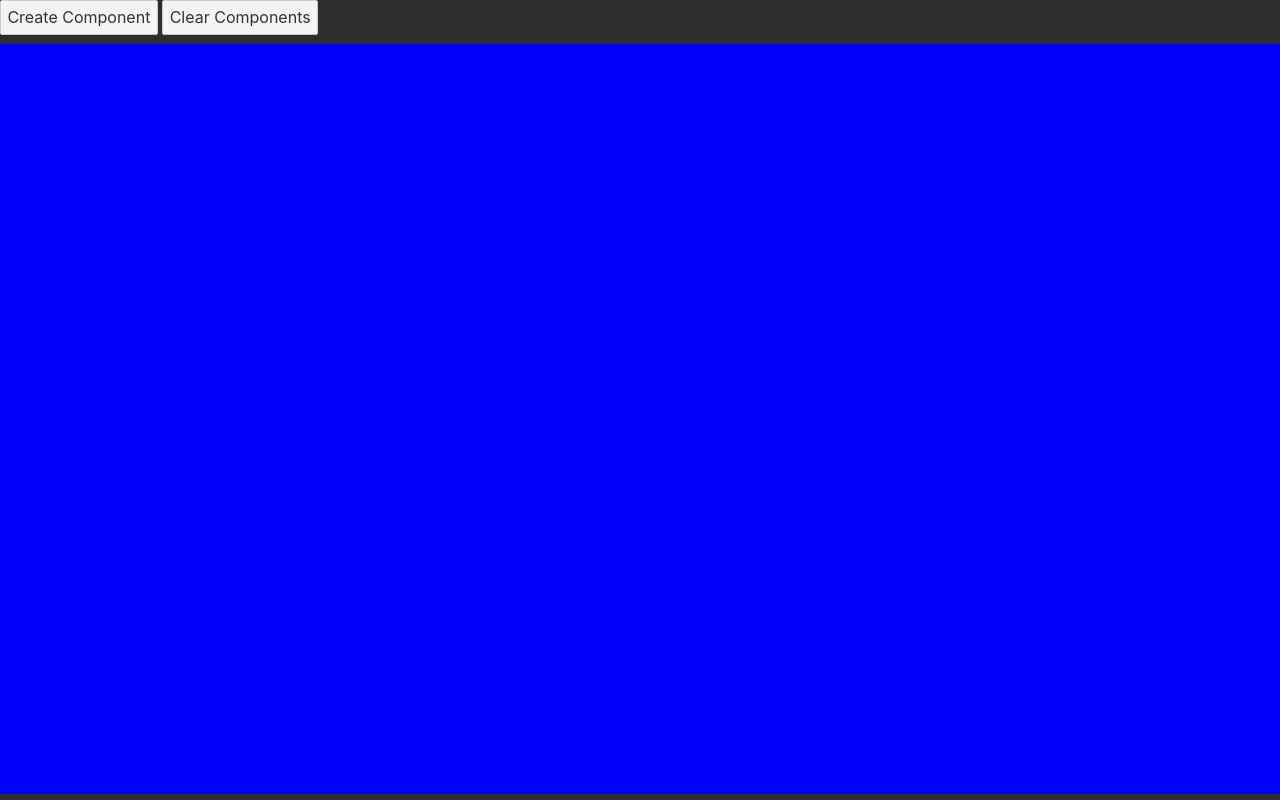
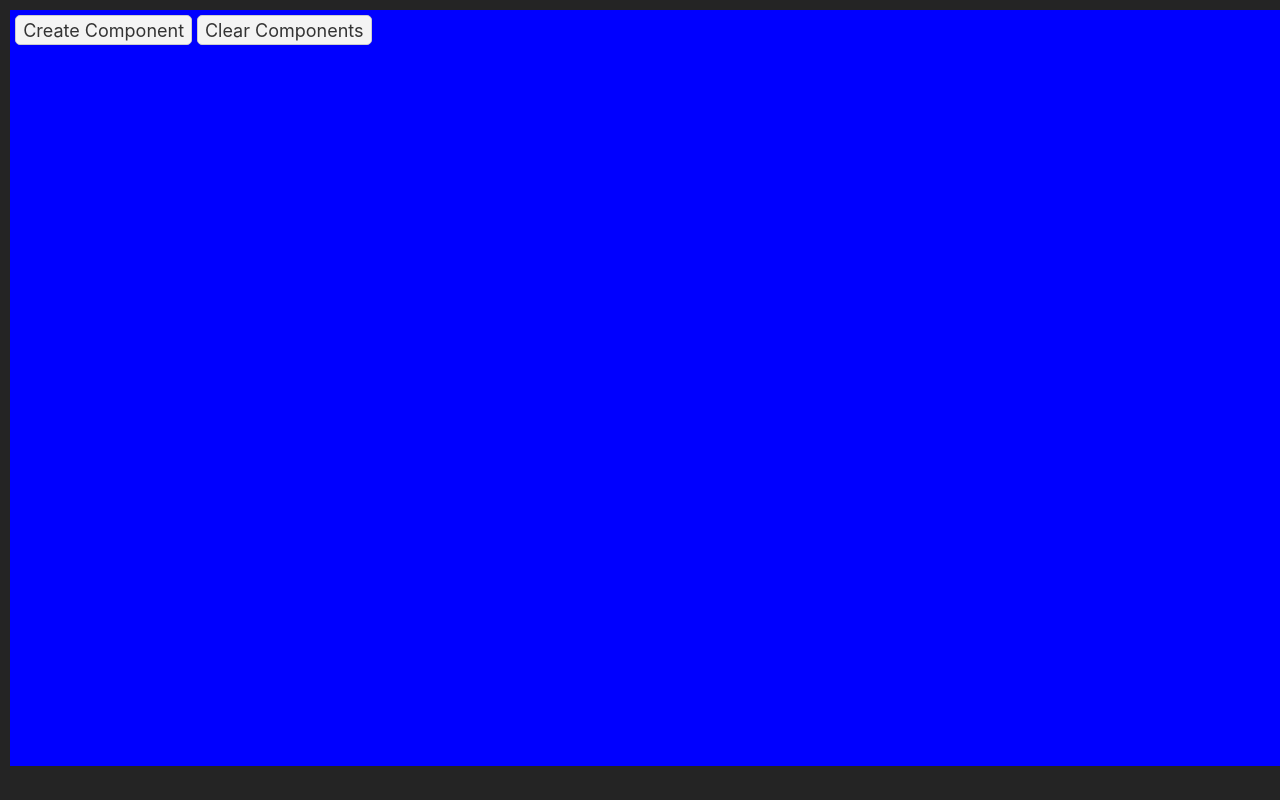
Before and after one commit to hbgda/VEngine, a Svelte app: page / in a window 1280 px wide. Shown: the top 800 px of the page. Built offline with nearby package versions, Linux system fonts and the light colour scheme.

Commit message:
basic ui concept stuff, ability to delete components from the scene

```diff
--- a/lib/Traits/Transform.ts
+++ b/lib/Traits/Transform.ts
@@ -11,6 +11,7 @@ export const Transform = {
         let scaleInfo = Scalable.implement(component)
 
         return {
+            required: true,
             options: {
                 size: {
                     x: {
@@ -50,10 +51,10 @@ const Draggable = {
         function mouseMove(e: MouseEvent) {
             let viewport = document.getElementById("editor_viewport")
             let snap_px = component.trait_options.transform.snap.value || 20
-            let rawX = e.pageX - component.offsetWidth / 2
             // jank fix but i really cba to figure out a proper one rn
             // legit prob just ignore it because i dont want to acknowledge it
-            let rawY = e.pageY - ((component.offsetHeight / 2) + 44)
+            let rawX = e.pageX - ((component.offsetWidth / 2))
+            let rawY = e.pageY - ((component.offsetHeight / 2))
             let snappedX = Math.floor(rawX / snap_px) * snap_px
             let snappedY = Math.floor(rawY / snap_px) * snap_px
             let boundedX = Bound(snappedX, 0, viewport.offsetWidth - component.offsetWidth)
--- a/src/App.svelte
+++ b/src/App.svelte
@@ -1,4 +1,5 @@
 <script lang="ts">
+    import ProjectAssetView from "./components/ProjectAssetView/_project-asset-view.svelte";
     import ComponentEditor from "./components/_component-editor.svelte";
     import EditorViewport from "./components/_editor-viewport.svelte";
     import type SceneComponent from "./components/_scene-component.svelte";
@@ -8,6 +9,7 @@
 <main>
     <EditorViewport/>
     <ComponentEditor/>
+    <ProjectAssetView/>
 </main>
 
 <style>
--- /dev/null
+++ b/src/components/ProjectAssetView/_project-asset-view.svelte
@@ -0,0 +1,18 @@
+<script lang="ts">
+
+</script>
+
+<div id="project_assets">
+
+</div>
+
+<style>
+    #project_assets {
+        position: absolute;
+        bottom: 0;
+        left: 0;
+        height: 250px;
+        width: calc(70% + 20px);
+        background-color: rgb(36, 36, 36);
+    }
+</style>
--- a/src/components/_component-editor.svelte
+++ b/src/components/_component-editor.svelte
@@ -1,7 +1,6 @@
 <script lang="ts">
     import { onMount } from "svelte";
 
-    import { Trait } from "../../lib/Trait";
     import NestedOptionEditor from "./EditorComponents/_nested-option-editor.svelte";
     import OptionEditor from "./EditorComponents/_option-editor.svelte";
     import type SceneComponent from "./_scene-component.svelte";
@@ -43,7 +42,13 @@
     <div>
         {#each trait_options as trait (trait)}
             <details open>
-                <summary>{trait.charAt(0).toUpperCase() + trait.substring(1)}</summary>
+                <summary>
+                    {trait.charAt(0).toUpperCase() + trait.substring(1)}
+                    {#if !(base?.["required_traits"] || []).includes(trait)}
+                        <button>Remove</button>
+                        <button>Disable</button>
+                    {/if}
+                </summary>
                 {#each Object.keys(base["trait_options"][trait.toLowerCase()]) as option (option)}
                     {#if base["trait_options"][trait.toLowerCase()][option]["value"] != undefined}
                         <OptionEditor on:value_changed={(e) => {
@@ -57,6 +62,9 @@
         {:else}
             <h>Select a component.</h>
         {/each}
+        {#if selectedComponent != undefined}
+            <button id="add_trait">Add Trait</button>
+        {/if}
     </div>
 </div>
 
@@ -66,16 +74,33 @@
         top: 0;
         right: 0;
         height: 100%;
-        width: 30%;
-        text-align: left;
-        background-color: rgb(46, 46, 46);
+        width: calc(30% - 20px);
+        text-align: center;
+        background-color: rgb(36, 36, 36);
         color: white;
         padding-left: 10px;
     }
-    #component_editor > div > :global(details) {
+    #component_editor > div > details {
         text-align: left;
         padding: 10px;
         border-bottom: white 2px solid;;
-        border-radius: 0 0 20px 20px;
+        border-radius: 0 0 5px 5px;
+    }
+    #component_editor > div > details > summary > button {
+        float: right;
+        height: 20px;
+        padding: 5px;
+        line-height: 10px;
+    }
+    #component_editor > div > h {
+        font-size: large;
+        margin: auto;
+    }
+    #add_trait {
+        margin: 10px;
+        height: 20px;
+        width: 70%;
+        padding: 5px;
+        line-height: 10px;
     }
 </style>
--- a/src/components/_editor-viewport.svelte
+++ b/src/components/_editor-viewport.svelte
@@ -1,5 +1,5 @@
 <script lang="ts">
-    import { createEventDispatcher } from "svelte";
+    import { createEventDispatcher, onMount } from "svelte";
 
     import { Trait } from "../../lib/Trait";
 
@@ -10,6 +10,16 @@
     let selectedComponent: SceneComponent
 
     let dispatch = createEventDispatcher()
+
+    onMount(() => {
+        document.addEventListener("keydown", (e) => {
+            if(e.key == "Delete" && selectedComponent != undefined) {
+                let idx = componentObjects.indexOf(selectedComponent)
+                selectComponent(-1)
+                sceneComponents.splice(idx, 1)
+            }
+        })
+    })
 
     function selectComponent(component) {
 
@@ -44,7 +54,7 @@
 
     }
 </script>
-<div>
+<div id="scene">
     <div id="editor_control">
         <button on:click={() => {
             sceneComponents = [(sceneComponents[0] || 0) + 1, ...sceneComponents]
@@ -56,7 +66,7 @@
     </div>
     <div id="editor_viewport" on:click={() => selectComponent(-1)}>
         <div id="component_scene">
-            {#each sceneComponents as component, i}
+            {#each sceneComponents as component, i (component)}
                 <SceneComponent selected={selectedComponent == componentObjects[i] ? true : false} bind:this={componentObjects[i]} on:selected={() => selectComponent(i)}/>
             {/each}
         </div>
@@ -64,15 +74,18 @@
 </div>
 
 <style>
+    #scene {
+        position: relative;
+    }
     #editor_viewport {
-        width: 1334px;
+        width: 70%;
         background-color: blue;
         position: relative;
-        top: 44px;
         left: 0;
         bottom: 0;
         z-index: 1;
         aspect-ratio: 16 / 9;
+        border: rgb(36, 36, 36) 10px solid;
     }
     #component_scene {
         width: 100%;
@@ -82,12 +95,17 @@
     #editor_control {
         position: absolute;
         text-align: left;
-        z-index: 1;
-        left: 0%;
-        background-color: rgb(46, 46, 46);
-        width: 1334px;
+        z-index: 2;
+        left: 15px;
+        top: 15px;
+        background-color: transparent;
+        width: fit-content;
     }
     #editor_control > button {
         z-index: 99;
+        height: 30px;
+        font-size: large;
+        border-radius: 5px;
+        line-height: 15px;
     }
 </style>
--- a/src/components/_scene-component.svelte
+++ b/src/components/_scene-component.svelte
@@ -27,6 +27,9 @@
 
             _base["trait_options"][trait.toLowerCase()] = info.options
             _base["traits"] = [trait, ..._base["traits"]]
+            if(info?.["required"] == true) {
+                _base["required_traits"] = [trait.toLowerCase(), ..._base["required_traits"] || []]
+            }
             console.log("Implemented " + trait)
             return true
         }
@@ -40,7 +43,6 @@
         _base["trait_options"] = {}
         _base["traits"] = []
         implementTrait(Trait.Transform)
-        implementTrait(Trait.Image)
     })
 
 
```
